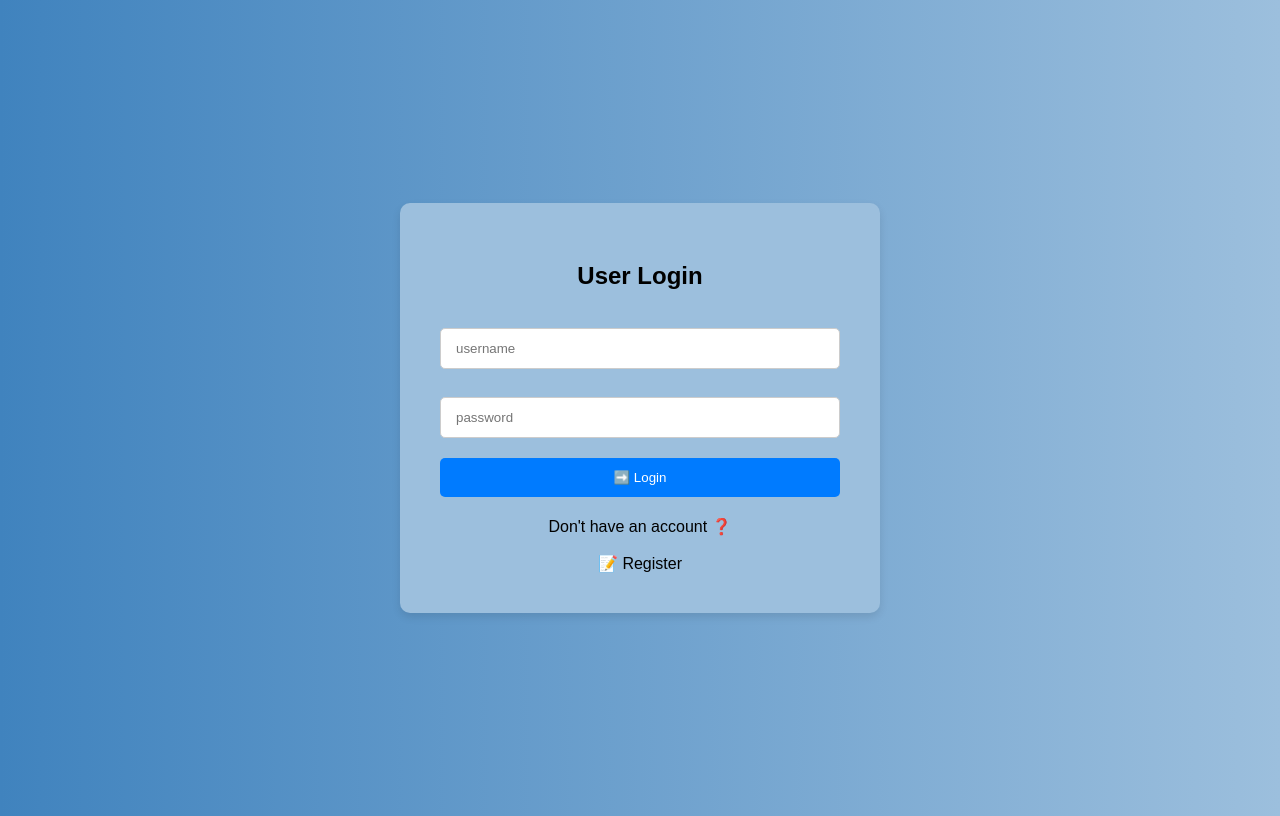
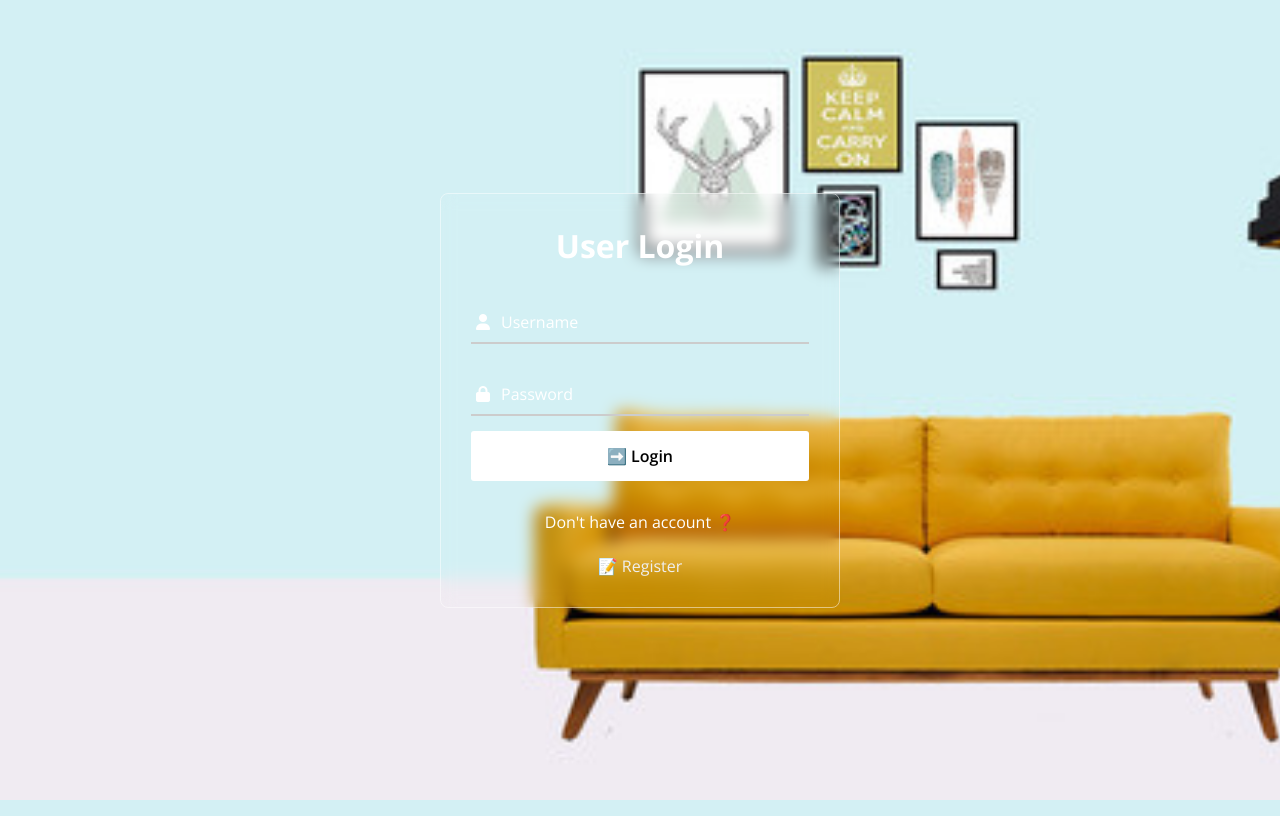
Before and after one commit to Jayeshkalkate/Lavkush_Furniture, a Django app: page /account/ in a window 1280 px wide. Run offline with Django 5.2, Linux system fonts and the light colour scheme; some libraries are stand-ins or nearby versions.

Commit message:
login and register improve css

```diff
--- a/templates/login.html
+++ b/templates/login.html
@@ -1,87 +1,229 @@
+{% load static %}
 <!DOCTYPE html>
 <html lang="en">
 <head>
   <meta charset="UTF-8">
   <title>Login</title>
   <meta name="viewport" content="width=device-width, initial-scale=1.0">
+
+  <!-- Google Fonts -->
+  <link href="https://fonts.googleapis.com/css2?family=Open+Sans:wght@200;300;400;500;600;700&display=swap" rel="stylesheet">
+
+  <!-- Font Awesome -->
+  <script src="https://kit.fontawesome.com/a076d05399.js" crossorigin="anonymous"></script>
+
   <style>
-        body {
-            font-family: Arial, sans-serif;
-            background: linear-gradient(to right,#4083be , #9cbfdd);
-            display: flex;
-            justify-content: center;
-            align-items: center;
-            height: 100vh;
+    * {
+      margin: 0;
+      padding: 0;
+      box-sizing: border-box;
+      font-family: "Open Sans", sans-serif;
     }
 
-        .login-container {
-            background: #9cbfdd;
-            padding: 40px;
-            border-radius: 10px;
-            box-shadow: 0 4px 8px rgba(0,0,0,0.1);
+    body {
+      display: flex;
+      align-items: center;
+      justify-content: center;
+      min-height: 100vh;
+      width: 100%;
+      padding: 0 10px;
+      position: relative;
+    }
+
+    body::before {
+      content: "";
+      position: absolute;
+      width: 100%;
+      height: 100%;
+      background: url("{% static 'images/loginbackground.png' %}"), #000;
+      background-position: center;
+      background-size: cover;
+      z-index: -1;
+    }
+
+    .wrapper {
       width: 100%;
       max-width: 400px;
+      border-radius: 8px;
+      padding: 30px;
+      text-align: center;
+      border: 1px solid rgba(255, 255, 255, 0.5);
+      backdrop-filter: blur(8px);
+      -webkit-backdrop-filter: blur(8px);
+    }
+
+    form {
+      display: flex;
+      flex-direction: column;
     }
 
     h2 {
-            text-align: center;
-            margin-bottom: 30px;
+      font-size: 2rem;
+      margin-bottom: 20px;
+      color: #fff;
     }
 
-        input[type="text"], input[type="password"] {
+    .input-field {
+      position: relative;
+      border-bottom: 2px solid #ccc;
+      margin: 15px 0;
+    }
+
+    .input-field input {
       width: 100%;
-            padding: 12px 15px;
-            margin: 8px 0 20px;
-            border: 1px solid #ccc;
-            border-radius: 5px;
-            box-sizing: border-box;
+      height: 40px;
+      background: transparent;
+      border: none;
+      outline: none;
+      font-size: 16px;
+      color: #fff;
+      padding-left: 30px;
+    }
+
+    .input-field i {
+      position: absolute;
+      top: 50%;
+      left: 5px;
+      transform: translateY(-50%);
+      color: #fff;
+    }
+
+    .input-field label {
+      position: absolute;
+      top: 50%;
+      left: 30px;
+      transform: translateY(-50%);
+      color: #fff;
+      font-size: 16px;
+      pointer-events: none;
+      transition: 0.15s ease;
+    }
+
+    .input-field input:focus ~ label,
+    .input-field input:valid ~ label {
+      font-size: 0.8rem;
+      top: 10px;
+      transform: translateY(-120%);
+    }
+
+    .wrapper a {
+      color: #efefef;
+      text-decoration: none;
+    }
+
+    .wrapper a:hover {
+      text-decoration: underline;
     }
 
     button {
-            width: 100%;
-            background-color: #007bff;
-            color: white;
-            padding: 12px 15px;
+      background: #fff;
+      color: #000;
+      font-weight: 600;
       border: none;
-            border-radius: 5px;
+      padding: 12px 20px;
       cursor: pointer;
+      border-radius: 3px;
+      font-size: 16px;
+      border: 2px solid transparent;
+      transition: 0.3s ease;
+      position: relative;
     }
 
     button:hover {
-            background-color: #0056b3;
+      color: #fff;
+      border-color: #fff;
+      background: rgba(255, 255, 255, 0.15);
     }
 
-        .signup-link {
-            margin-top: 20px;
-            text-align: center;
+    .spinner {
+      display: none;
+      width: 18px;
+      height: 18px;
+      border: 3px solid #fff;
+      border-top-color: transparent;
+      border-radius: 50%;
+      animation: spin 0.8s linear infinite;
+      position: absolute;
+      right: 15px;
+      top: 50%;
+      transform: translateY(-50%);
     }
 
-        .signup-link a {
-            color: #000000;
-            text-decoration: none;
+    @keyframes spin {
+      to {
+        transform: rotate(360deg);
+      }
     }
 
-        .signup-link a:hover {
-            text-decoration: underline;
+    .register {
+      text-align: center;
+      margin-top: 30px;
+      color: #fff;
+    }
+
+    .error-message {
+      color: #ff4d4d;
+      background: rgba(255, 255, 255, 0.1);
+      padding: 10px;
+      border-radius: 4px;
+      margin-bottom: 15px;
+    }
+
+    @media screen and (max-width: 480px) {
+      .wrapper {
+        padding: 20px;
+        margin: 0 10px;
+      }
     }
   </style>
 </head>
 <body>
 
-<div class="login-container">
+<div class="wrapper">
   <h2>User Login</h2>
-    <form method="POST" action="{% url 'login' %}">
+
+  {% if messages %}
+    {% for message in messages %}
+      <div class="error-message">{{ message }}</div>
+    {% endfor %}
+  {% endif %}
+
+  <form method="POST" action="{% url 'login' %}" id="login-form">
     {% csrf_token %}
-        <input type="text" name="username" placeholder="username" required>
-        <input type="password" name="password" placeholder="password" required>
-        <button type="submit">➡️ Login</button>
+    <div class="input-field">
+      <i class="fas fa-user"></i>
+      <input type="text" name="username" required>
+      <label>Username</label>
+    </div>
+
+    <div class="input-field">
+      <i class="fas fa-lock"></i>
+      <input type="password" name="password" required>
+      <label>Password</label>
+    </div>
+
+    <button type="submit" id="login-button">
+      ➡️ Login
+      <span class="spinner" id="spinner"></span>
+    </button>
   </form>
-    <div class="signup-link">
-        Don't have an account ❓
-        <br><br>
-        <a href="{% url 'register' %}">📝 Register
+
+  <div class="register">
+    Don't have an account ❓<br><br>
+    <a href="{% url 'register' %}">📝 Register</a>
   </div>
 </div>
 
+<script>
+  const form = document.getElementById("login-form");
+  const button = document.getElementById("login-button");
+  const spinner = document.getElementById("spinner");
+
+  form.addEventListener("submit", function () {
+    button.disabled = true;
+    spinner.style.display = "inline-block";
+  });
+</script>
+
 </body>
 </html>
```
Also changed, not shown: templates/register.html (+178 -56 lines), static/images/loginbackground.png (added). Lines whose indentation alone changed are shown as unchanged.
